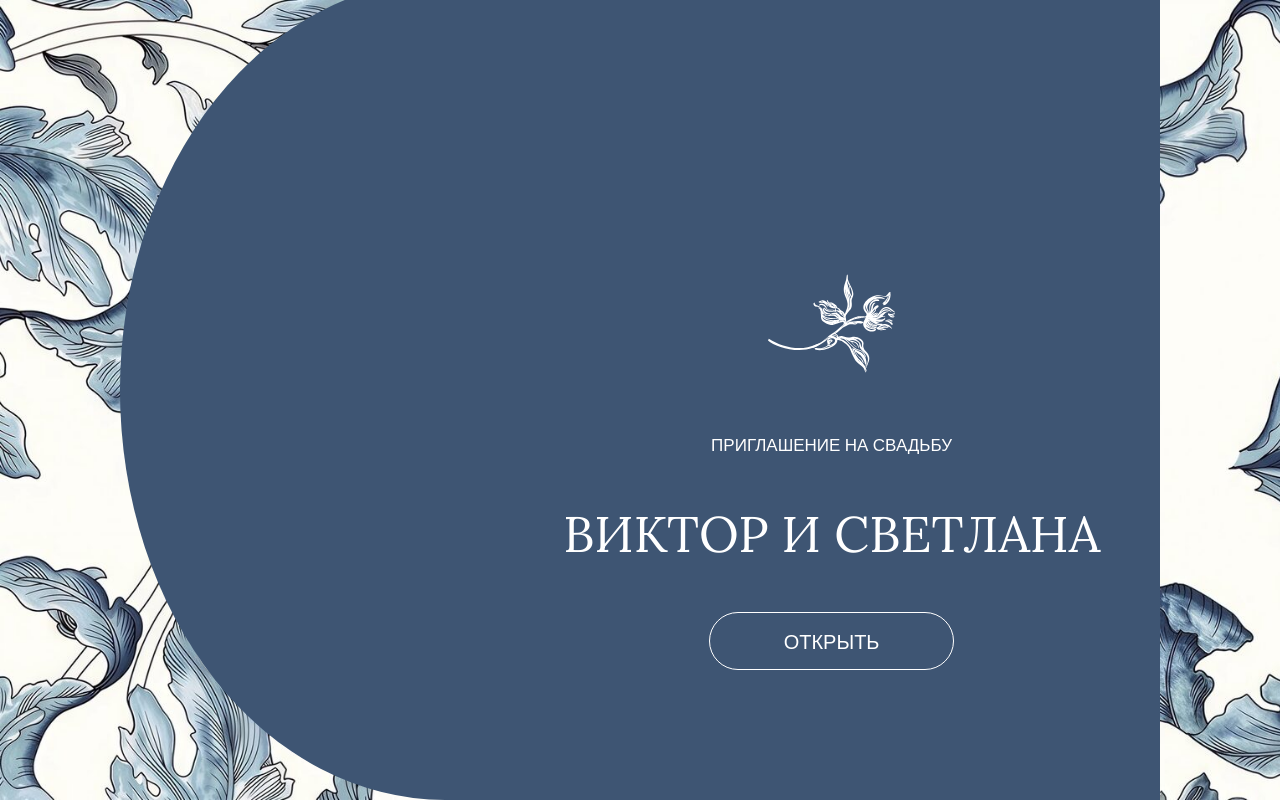
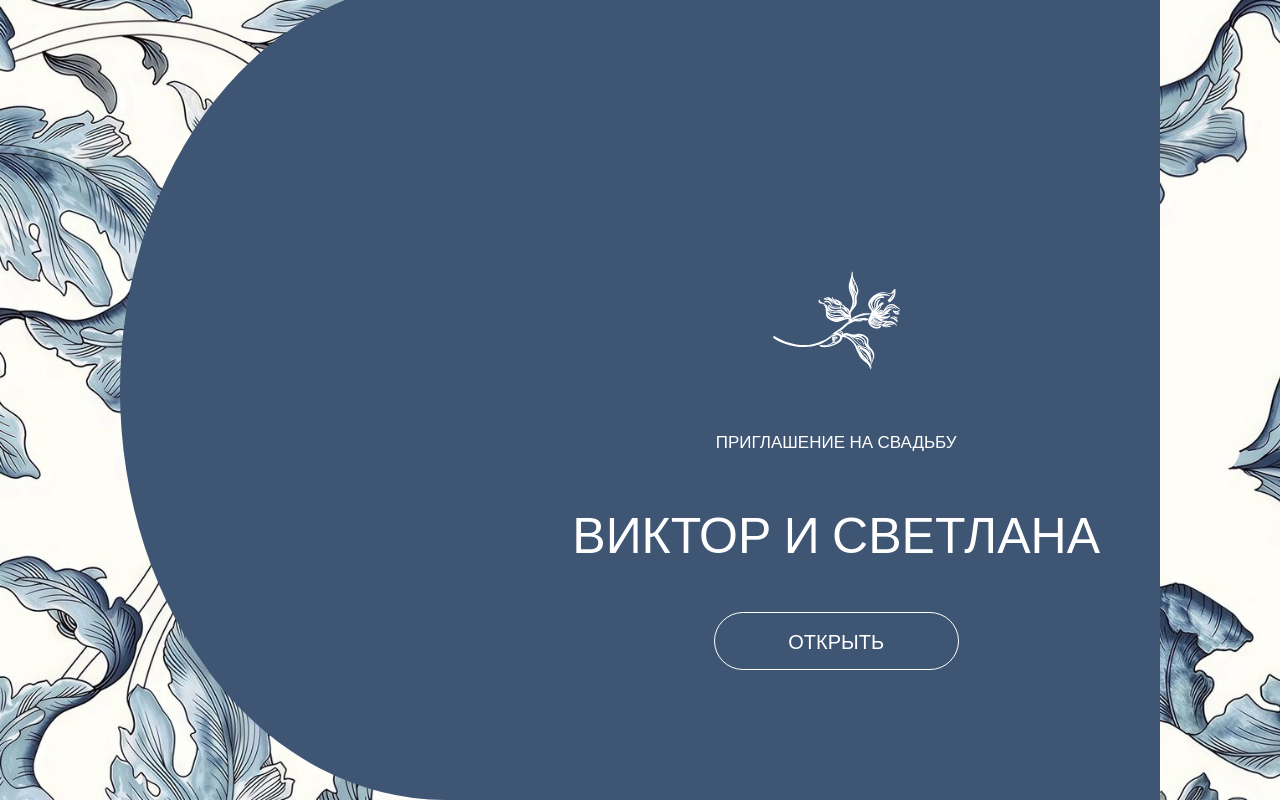
Before and after one commit to piy-bebe/wedding, a Next.js app: page / in a window 1280 px wide. Built offline with nearby package versions, Linux system fonts and the light colour scheme.

Commit message:
refactor: обновить стиль шрифта

```diff
--- a/app/layout.tsx
+++ b/app/layout.tsx
@@ -1,5 +1,5 @@
 import { Open_Sans } from 'next/font/google';
-import { Lora } from 'next/font/google';
+import { Playfair_Display } from 'next/font/google';
 import type { Metadata } from 'next';
 import './globals.css';
 import Intro from '@/components/intro';
@@ -10,10 +10,10 @@ const openSans = Open_Sans({
   variable: '--font-open-sans',
 });
 
-const lora = Lora({
+const playfair = Playfair_Display({
   subsets: ['latin', 'cyrillic'],
   weight: ['400', '600', '700'],
-  variable: '--font-lora',
+  variable: '--font-playfair',
 });
 
 export const metadata: Metadata = {
@@ -27,7 +27,7 @@ export default function RootLayout({
   children: React.ReactNode;
 }>) {
   return (
-    <html className={`${openSans.variable} ${lora.variable}`} lang="ru">
+    <html className={`${openSans.variable} ${playfair.variable}`} lang="ru">
       <body>
         <Intro />
         {children}
--- a/styles/promo.module.scss
+++ b/styles/promo.module.scss
@@ -39,9 +39,9 @@
   margin: 0;
   color: white;
   font-size: 50px;
-  font-weight: 300;
+  font-weight: 400;
   text-transform: uppercase;
-  font-family: var(--font-lora);
+  font-family: var(--font-playfair);
 }
 .text {
   margin: 0;
```
